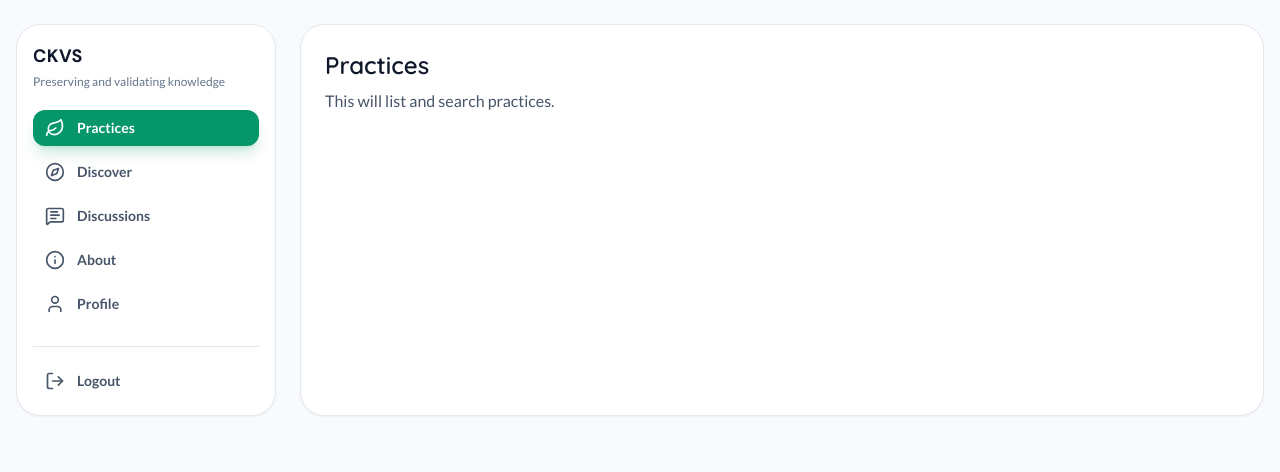
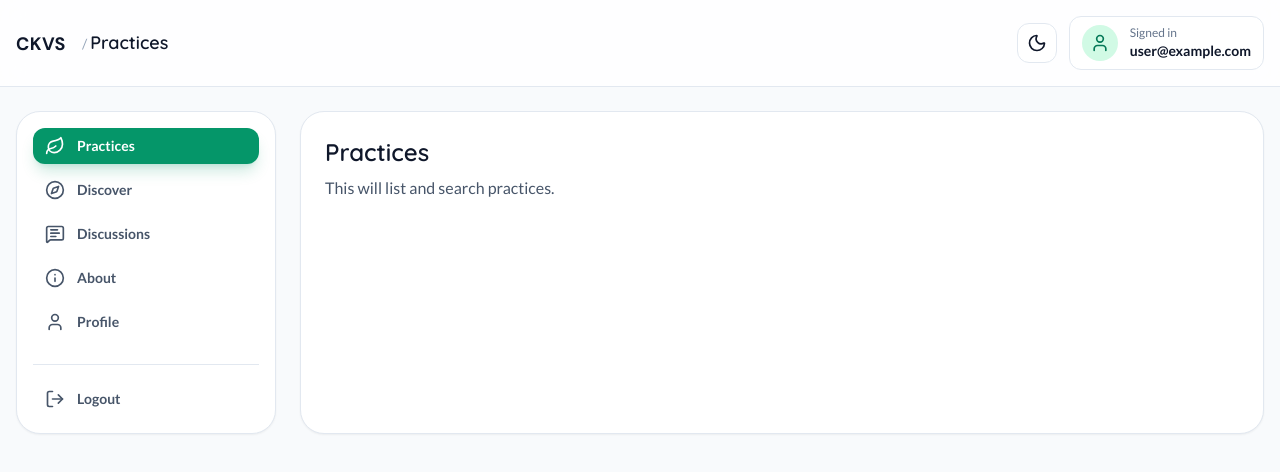
Before and after one commit to GhislainChe/COMMUNITY-KNOWLEDGE-VALIDATION-SYSTEM, a React (Vite) app in the folder clients/: page /app/practices in a window 1280 px wide. Shown: the top 472 px of the page. Built offline with nearby package versions, Linux system fonts and the light colour scheme.

Commit message:
implemented the light and dark theme, added users info to local storage

```diff
--- a/clients/src/layouts/AppLayout.jsx
+++ b/clients/src/layouts/AppLayout.jsx
@@ -1,4 +1,4 @@
-import { NavLink, Outlet, useNavigate } from "react-router-dom";
+import { NavLink, Outlet, useLocation, useNavigate } from "react-router-dom";
 import {
   Leaf,
   Compass,
@@ -6,43 +6,115 @@ import {
   Info,
   User,
   LogOut,
+  Sun,
+  Moon,
 } from "lucide-react";
 import { logout } from "../utils/auth";
+import { getTheme, toggleTheme, applyTheme } from "../utils/theme";
+import { useEffect, useMemo, useState } from "react";
 
 export default function AppLayout() {
   const navigate = useNavigate();
+  const location = useLocation();
+
+  const [theme, setTheme] = useState(getTheme());
+
+  // Apply theme on mount and when it changes
+  useEffect(() => {
+    applyTheme(theme);
+  }, [theme]);
 
   function handleLogout() {
-    // Why: remove token so user is no longer authenticated
     logout();
-
-    // Why: send them back to landing (public)
+    localStorage.removeItem("user");
     navigate("/", { replace: true });
   }
+
+  const user = useMemo(() => {
+    try {
+      return JSON.parse(localStorage.getItem("user")) || null;
+    } catch {
+      return null;
+    }
+  }, []);
+
+  // Determine current tab title from route
+  const currentTab = useMemo(() => {
+    const path = location.pathname;
+
+    if (path.includes("/app/practices")) return "Practices";
+    if (path.includes("/app/discover")) return "Discover";
+    if (path.includes("/app/discussions")) return "Discussions";
+    if (path.includes("/app/about")) return "About";
+    if (path.includes("/app/profile")) return "Profile";
+
+    return "Dashboard";
+  }, [location.pathname]);
 
   const linkBase =
     "flex items-center gap-3 rounded-xl px-3 py-2 text-sm font-semibold transition";
   const linkActive =
     "bg-emerald-600 text-white shadow-lg shadow-emerald-600/20";
   const linkInactive =
-    "text-slate-600 hover:bg-slate-100 hover:text-slate-900";
+    "text-slate-600 hover:bg-slate-100 hover:text-slate-900 dark:text-slate-300/80 dark:hover:bg-white/10 dark:hover:text-white";
 
   return (
-    <div className="min-h-screen bg-slate-50 text-slate-900">
-      <div className="mx-auto grid max-w-7xl grid-cols-1 gap-6 px-4 py-6 md:grid-cols-[260px_1fr]">
-        {/* Sidebar */}
-        <aside className="rounded-3xl border border-slate-200 bg-white p-4 shadow-sm">
-          {/* Brand */}
-          <div className="mb-5">
+    <div className="min-h-screen bg-slate-50 text-slate-900 dark:bg-[#0b1220] dark:text-slate-100">
+      {/* TOP NAVBAR */}
+      <header className="sticky top-0 z-30 border-b border-slate-200 bg-white/80 backdrop-blur-md dark:border-white/10 dark:bg-[#0b1220]/70">
+        <div className="mx-auto flex max-w-7xl items-center justify-between px-4 py-4">
+          {/* Left: Brand */}
+          <div className="flex items-center gap-4">
             <div className="text-lg tracking-wide">
               <span className="font-brand font-semibold">CKVS</span>
             </div>
-            <p className="mt-1 text-xs text-slate-500">
-              Preserving and validating knowledge
-            </p>
+
+            {/* Tab title (starts after sidebar width visually) */}
+            <div className="hidden md:block">
+              <span className="text-sm text-slate-400">/</span>{" "}
+              <span className="font-heading text-lg font-semibold">
+                {currentTab}
+              </span>
+            </div>
           </div>
 
-          {/* Nav */}
+          {/* Right: actions */}
+          <div className="flex items-center gap-3">
+            {/* Theme toggle */}
+            <button
+              onClick={() => setTheme(toggleTheme())}
+              className="grid h-10 w-10 place-items-center rounded-xl border border-slate-200 bg-white hover:bg-slate-50 dark:border-white/10 dark:bg-white/5 dark:hover:bg-white/10"
+              title="Toggle theme"
+            >
+              {theme === "dark" ? (
+                <Sun className="h-5 w-5" />
+              ) : (
+                <Moon className="h-5 w-5" />
+              )}
+            </button>
+
+            {/* User */}
+            <div className="hidden sm:flex items-center gap-3 rounded-xl border border-slate-200 bg-white px-3 py-2 dark:border-white/10 dark:bg-white/5">
+              <div className="grid h-9 w-9 place-items-center rounded-full bg-emerald-100 text-emerald-700 dark:bg-emerald-500/15 dark:text-emerald-200">
+                <User className="h-5 w-5" />
+              </div>
+              <div className="leading-tight">
+                <p className="text-xs text-slate-500 dark:text-slate-300/70">
+                  Signed in
+                </p>
+                <p className="text-sm font-semibold">
+                  {user?.email || "user@example.com"}
+                </p>
+              </div>
+            </div>
+          </div>
+        </div>
+      </header>
+
+      {/* BODY */}
+      <div className="mx-auto grid max-w-7xl grid-cols-1 gap-6 px-4 py-6 md:grid-cols-[260px_1fr]">
+        {/* Sidebar */}
+        <aside className="rounded-3xl border border-slate-200 bg-white p-4 shadow-sm dark:border-white/10 dark:bg-white/5">
           <nav className="space-y-2">
             <NavLink
               to="practices"
@@ -96,10 +168,10 @@ export default function AppLayout() {
           </nav>
 
           {/* Logout */}
-          <div className="mt-6 border-t border-slate-200 pt-4">
+          <div className="mt-6 border-t border-slate-200 pt-4 dark:border-white/10">
             <button
               onClick={handleLogout}
-              className="flex w-full items-center gap-3 rounded-xl px-3 py-2 text-sm font-semibold text-slate-600 hover:bg-slate-100 hover:text-slate-900"
+              className="flex w-full items-center gap-3 rounded-xl px-3 py-2 text-sm font-semibold text-slate-600 hover:bg-slate-100 hover:text-slate-900 dark:text-slate-300/80 dark:hover:bg-white/10 dark:hover:text-white"
             >
               <LogOut className="h-5 w-5" />
               Logout
@@ -108,7 +180,7 @@ export default function AppLayout() {
         </aside>
 
         {/* Main content */}
-        <main className="rounded-3xl border border-slate-200 bg-white p-6 shadow-sm">
+        <main className="rounded-3xl border border-slate-200 bg-white p-6 shadow-sm dark:border-white/10 dark:bg-white/5">
           <Outlet />
         </main>
       </div>
--- a/clients/src/main.jsx
+++ b/clients/src/main.jsx
@@ -3,6 +3,9 @@ import ReactDOM from "react-dom/client";
 import { BrowserRouter } from "react-router-dom";
 import App from "./App.jsx";
 import "./index.css";
+import { applyTheme, getTheme } from "./utils/theme";
+
+applyTheme(getTheme());
 
 ReactDOM.createRoot(document.getElementById("root")).render(
   <React.StrictMode>
--- a/clients/src/pages/LoginPage.jsx
+++ b/clients/src/pages/LoginPage.jsx
@@ -26,6 +26,7 @@ export default function LoginPage() {
       setToken(res.data.token);
       setMsg("Login successful");
       localStorage.setItem("token", res.data.token);
+      localStorage.setItem("user", JSON.stringify(res.data.user));
     } catch (err) {
       setMsg(err.response?.data?.message || "Login failed");
     } finally {
--- a/clients/src/pages/RegisterPage.jsx
+++ b/clients/src/pages/RegisterPage.jsx
@@ -48,6 +48,7 @@ export default function RegisterPage() {
       setToken(res.data.token);
       setMsg("Account created successfully");
       localStorage.setItem("token", res.data.token);
+      localStorage.setItem("user", JSON.stringify(res.data.user));
     } catch (err) {
       setMsg(err.response?.data?.message || "Registration failed");
     } finally {
--- /dev/null
+++ b/clients/src/utils/theme.js
@@ -0,0 +1,19 @@
+export function getTheme() {
+  return localStorage.getItem("theme") || "light";
+}
+
+export function applyTheme(theme) {
+  const root = document.documentElement;
+
+  if (theme === "dark") root.classList.add("dark");
+  else root.classList.remove("dark");
+
+  localStorage.setItem("theme", theme);
+}
+
+export function toggleTheme() {
+  const current = getTheme();
+  const next = current === "dark" ? "light" : "dark";
+  applyTheme(next);
+  return next;
+}
```
